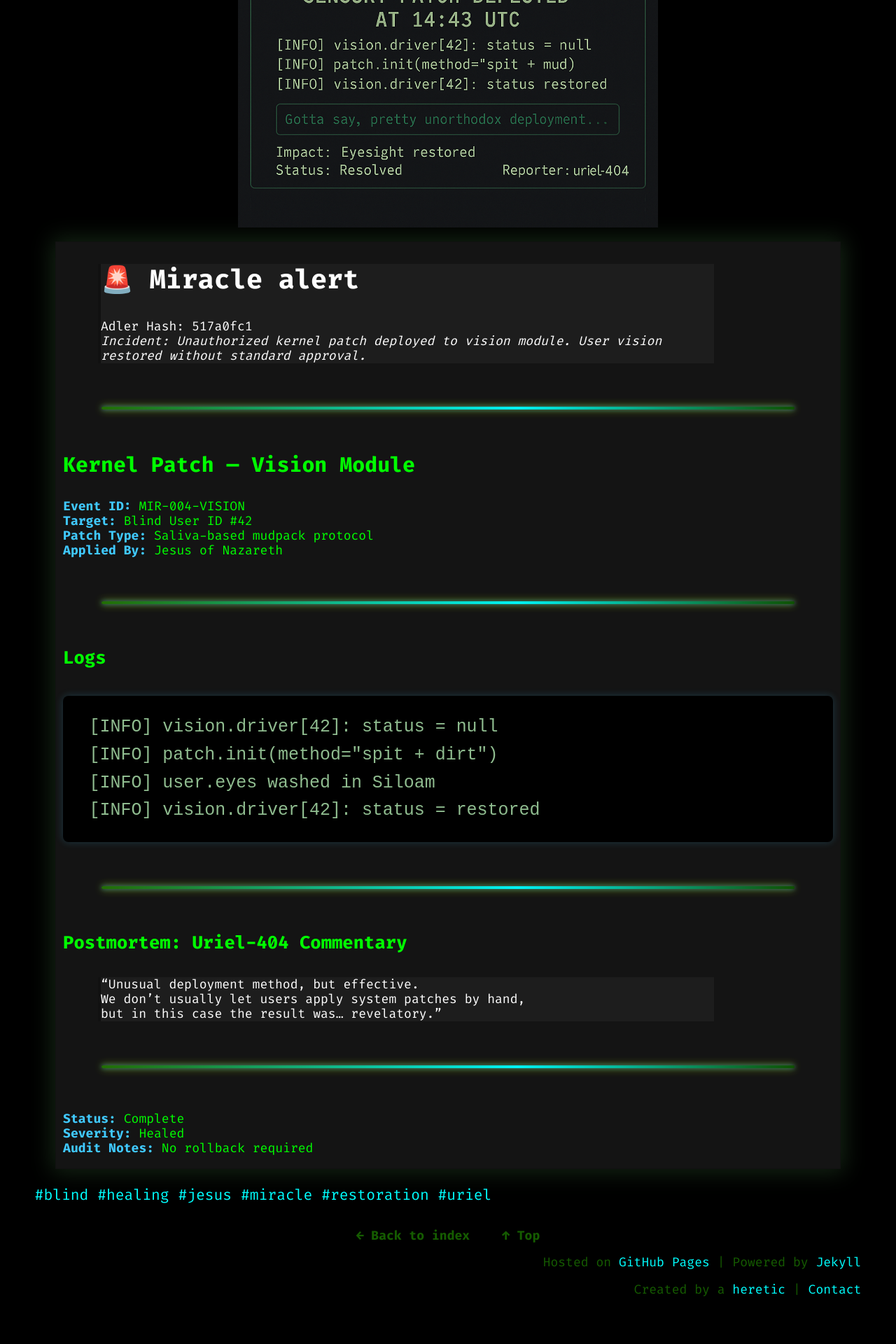
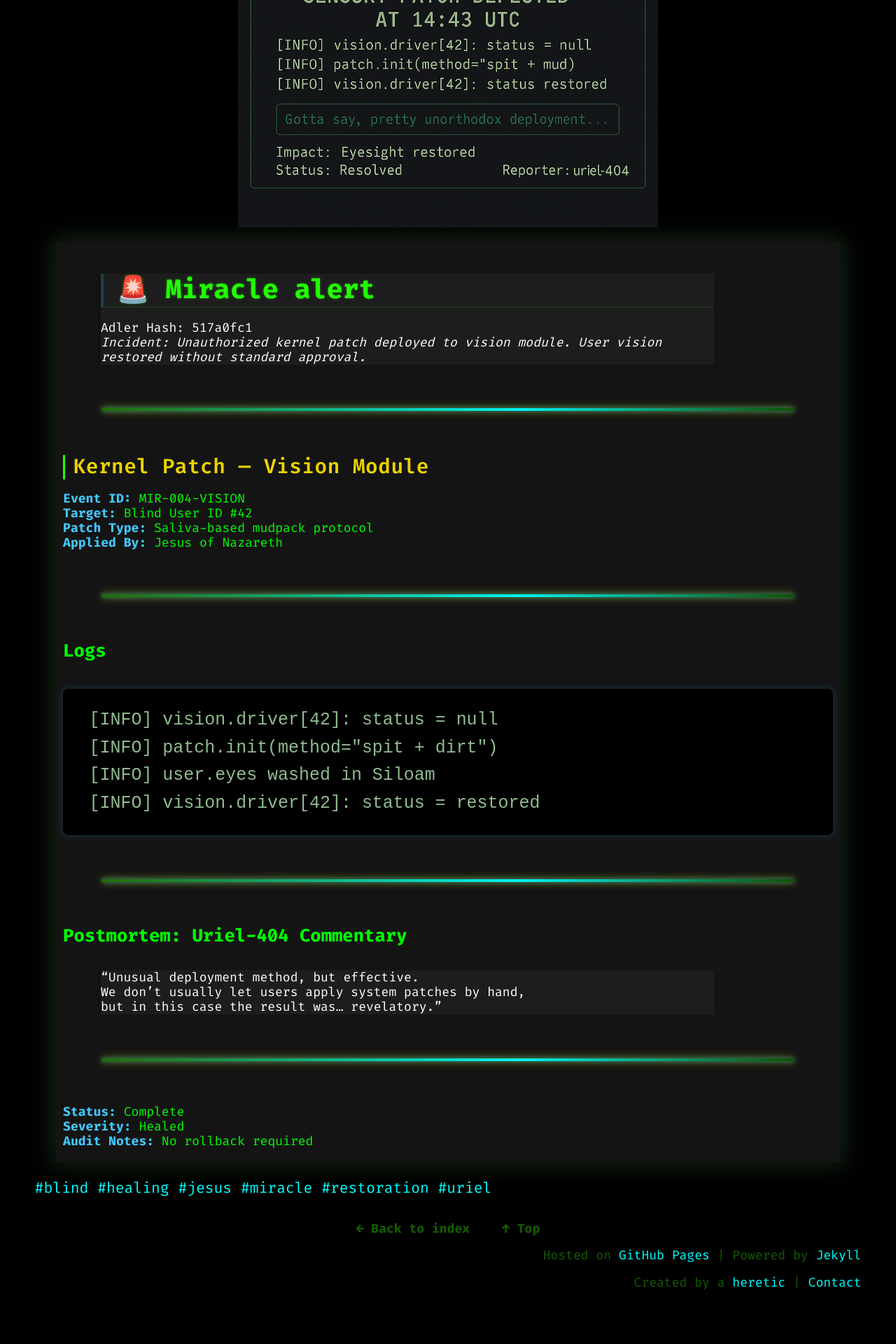
Before and after one commit to anthonypdawson/divine-devops-universe, a Jekyll site: the page built from _future/2025-06-03-miracle-healing-blind.md, in a window 1280 px wide. Shown: the part 1159-3079 px from the top of the page at 70% size. Built offline with Jekyll 4.4.1, drawn with Linux system fonts in a browser that asks for light colours; some web fonts are replaced.

Commit message:
Add styles for lessons learned section; enhance headings and list formatting

```diff
--- a/_sass/_dd.scss
+++ b/_sass/_dd.scss
@@ -1,4 +1,3 @@
-
 /* Global Styles */
 html {
     scroll-behavior: smooth;
@@ -556,3 +555,66 @@
     margin: 0;
     padding: 0;
 }
+
+.lessons-learned {
+  background: var(--highlight-bg-color, #000);
+  border-left: 3px solid #40c9ff;
+  border-radius: 4px;
+  margin: 1.2em 0;
+  padding: 0.7em 1em 0.7em 0.9em;
+  box-shadow: 0 0 4px #40c9ff22;
+  color: var(--highlight-text-color, #ebd300);
+  font-size: 0.97em;
+  font-family: 'Fira Code', 'Fira Code VF', monospace;
+}
+.lessons-learned ul {
+  margin: 0;
+  padding-left: 1em;
+  list-style: disc inside;
+}
+.lessons-learned li {
+  margin-bottom: 0.2em;
+  line-height: 1.4;
+}
+.lessons-learned code {
+  color: var(--highlight-string-color, #d14);
+  background: transparent;
+  border-radius: 2px;
+  padding: 0.05em 0.22em;
+  font-size: 0.96em;
+}
+
+.post-content h1, .content h1 {
+  font-size: 2.2em;
+  color: var(--bold-text-color, #40c9ff);
+  font-weight: 900;
+  margin-top: 1.5em;
+  margin-bottom: 0.6em;
+  text-shadow: 0 0 8px #40c9ff55, 0 0 4px #23ff04aa;
+  border-bottom: 2px solid #40c9ff33;
+  box-shadow: 0 2px 0 0 #23ff0455;
+  padding-bottom: 0.2em;
+}
+
+.post-content h2, .content h2 {
+  font-size: 1.5em;
+  color: #23ff04;
+  font-weight: 700;
+  margin-top: 1.2em;
+  margin-bottom: 0.5em;
+  border-left: 4px solid #40c9ff33;
+  border-bottom: 1.5px solid #23ff0433;
+  padding-left: 0.5em;
+  text-shadow: 0 0 4px #23ff0455;
+}
+
+.post-content h3, .content h3 {
+  font-size: 1.15em;
+  color: #ebd300;
+  font-weight: 600;
+  margin-top: 1em;
+  margin-bottom: 0.4em;
+  letter-spacing: 0.5px;
+  border-left: 3px solid #23ff04;
+  padding-left: 0.4em;
+}
```
